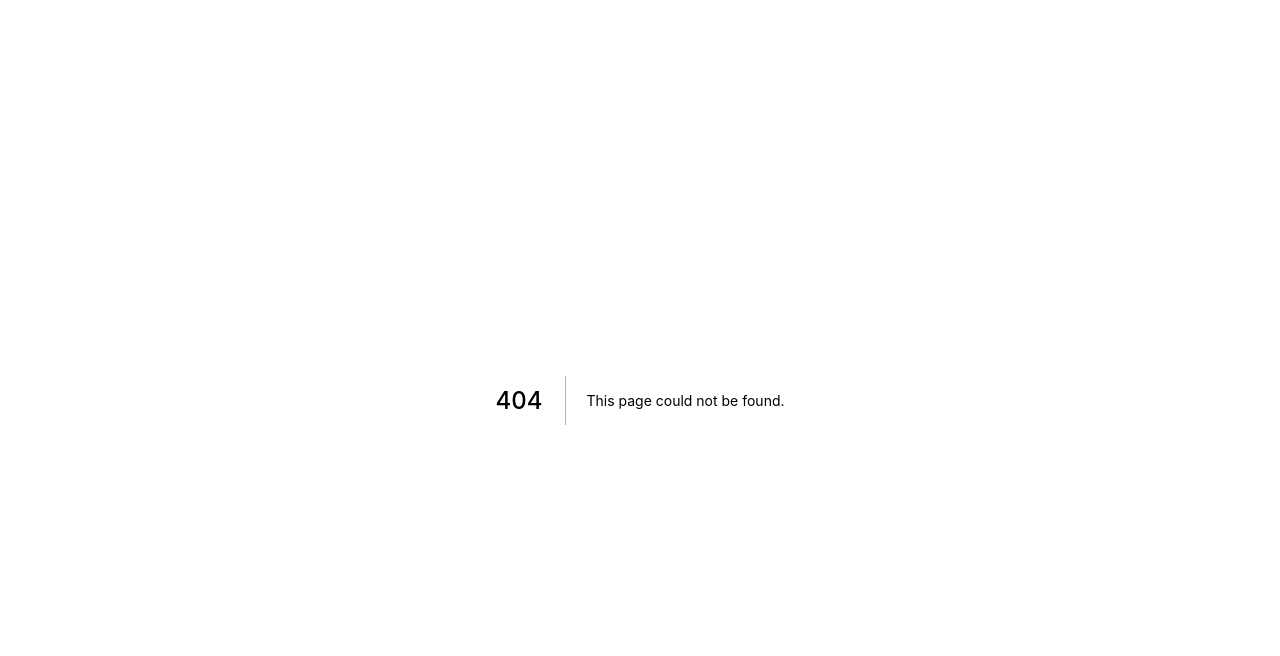
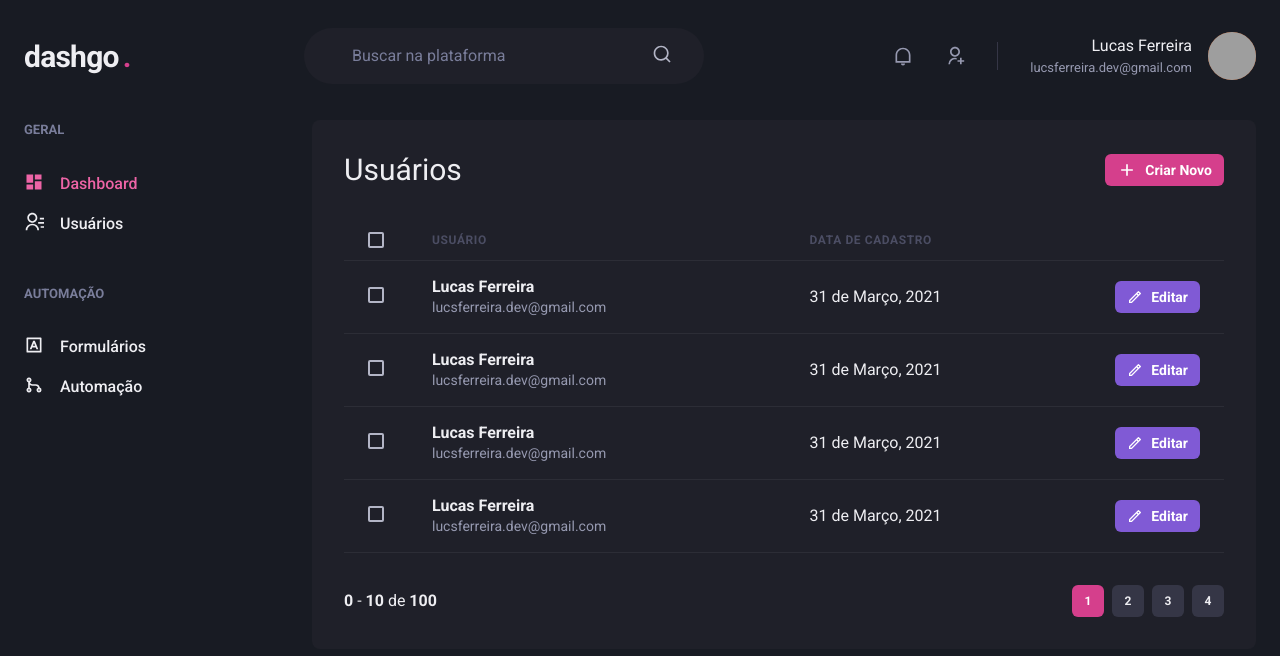
Before and after one commit to lucasfgs/dashgo, a Next.js app: page /users in a window 1280 px wide. Before the commit this address had no page. Shown: the top 656 px of the page. Built offline with nearby package versions, Linux system fonts and the light colour scheme; grey boxes are pictures that could not be loaded.

Commit message:
Feat: users page

```diff
--- /dev/null
+++ b/src/components/Pagination.tsx
@@ -0,0 +1,65 @@
+import { Box, Button, Stack } from "@chakra-ui/react";
+
+export function Pagination() {
+  return (
+    <Stack
+      direction="row"
+      spacing="6"
+      mt="8"
+      justify="space-between"
+      align="center"
+    >
+      <Box>
+        <strong>0</strong> - <strong>10</strong> de <strong>100</strong>
+      </Box>
+      <Stack direction="row" spacing="2">
+        <Button
+          size="sm"
+          fontSize="xs"
+          width="4"
+          colorScheme="pink"
+          disabled
+          _disabled={{
+            bgColor: "pink.500",
+            cursor: "default",
+          }}
+        >
+          1
+        </Button>
+        <Button
+          size="sm"
+          fontSize="xs"
+          width="4"
+          bg="gray.700"
+          _hover={{
+            bg: "gray.500",
+          }}
+        >
+          2
+        </Button>
+        <Button
+          size="sm"
+          fontSize="xs"
+          width="4"
+          bg="gray.700"
+          _hover={{
+            bg: "gray.500",
+          }}
+        >
+          3
+        </Button>
+        <Button
+          size="sm"
+          fontSize="xs"
+          width="4"
+          bg="gray.700"
+          _hover={{
+            bg: "gray.500",
+          }}
+        >
+          4
+        </Button>
+      </Stack>
+    </Stack>
+  );
+}
--- /dev/null
+++ b/src/pages/users/index.tsx
@@ -0,0 +1,166 @@
+import {
+  Box,
+  Button,
+  Checkbox,
+  Flex,
+  Heading,
+  Icon,
+  Table,
+  Tbody,
+  Td,
+  Text,
+  Th,
+  Thead,
+  Tr,
+} from "@chakra-ui/react";
+import { RiAddLine, RiPencilLine } from "react-icons/ri";
+
+import { Header } from "components/Header";
+import { Sidebar } from "components/Sidebar";
+import { Pagination } from "components/Pagination";
+
+export default function UserList() {
+  return (
+    <Box>
+      <Header />
+
+      <Flex w="100%" my="6" maxW="1480" mx="auto" px="6">
+        <Sidebar />
+
+        <Box flex="1" borderRadius={8} bg="gray.800" p="8">
+          <Flex mb="8" justify="space-between" align="center">
+            <Heading size="lg" fontWeight="normal">
+              Usuários
+            </Heading>
+            <Button
+              as="a"
+              size="sm"
+              fontSize="sm"
+              colorScheme="pink"
+              leftIcon={<Icon as={RiAddLine} fontSize={20} />}
+            >
+              Criar Novo
+            </Button>
+          </Flex>
+
+          <Table colorScheme="whiteAlpha">
+            <Thead>
+              <Tr>
+                <Th px="6" color="gray.300" width="8">
+                  <Checkbox colorScheme="pink" />
+                </Th>
+                <Th>Usuário</Th>
+                <Th>Data de cadastro</Th>
+                <Th width="8"></Th>
+              </Tr>
+            </Thead>
+            <Tbody>
+              <Tr>
+                <Td px="6">
+                  <Checkbox colorScheme="pink" />
+                </Td>
+                <Td>
+                  <Box>
+                    <Text fontWeight="bold">Lucas Ferreira</Text>
+                    <Text fontSize="sm" color="gray.300">
+                      lucsferreira.dev@gmail.com
+                    </Text>
+                  </Box>
+                </Td>
+                <Td>31 de Março, 2021</Td>
+                <Td>
+                  <Button
+                    as="a"
+                    size="sm"
+                    fontSize="sm"
+                    colorScheme="purple"
+                    leftIcon={<Icon as={RiPencilLine} fontSize={16} />}
+                  >
+                    Editar
+                  </Button>
+                </Td>
+              </Tr>
+              <Tr>
+                <Td px="6">
+                  <Checkbox colorScheme="pink" />
+                </Td>
+                <Td>
+                  <Box>
+                    <Text fontWeight="bold">Lucas Ferreira</Text>
+                    <Text fontSize="sm" color="gray.300">
+                      lucsferreira.dev@gmail.com
+                    </Text>
+                  </Box>
+                </Td>
+                <Td>31 de Março, 2021</Td>
+                <Td>
+                  <Button
+                    as="a"
+                    size="sm"
+                    fontSize="sm"
+                    colorScheme="purple"
+                    leftIcon={<Icon as={RiPencilLine} fontSize={16} />}
+                  >
+                    Editar
+                  </Button>
+                </Td>
+              </Tr>
+              <Tr>
+                <Td px="6">
+                  <Checkbox colorScheme="pink" />
+                </Td>
+                <Td>
+                  <Box>
+                    <Text fontWeight="bold">Lucas Ferreira</Text>
+                    <Text fontSize="sm" color="gray.300">
+                      lucsferreira.dev@gmail.com
+                    </Text>
+                  </Box>
+                </Td>
+                <Td>31 de Março, 2021</Td>
+                <Td>
+                  <Button
+                    as="a"
+                    size="sm"
+                    fontSize="sm"
+                    colorScheme="purple"
+                    leftIcon={<Icon as={RiPencilLine} fontSize={16} />}
+                  >
+                    Editar
+                  </Button>
+                </Td>
+              </Tr>
+              <Tr>
+                <Td px="6">
+                  <Checkbox colorScheme="pink" />
+                </Td>
+                <Td>
+                  <Box>
+                    <Text fontWeight="bold">Lucas Ferreira</Text>
+                    <Text fontSize="sm" color="gray.300">
+                      lucsferreira.dev@gmail.com
+                    </Text>
+                  </Box>
+                </Td>
+                <Td>31 de Março, 2021</Td>
+                <Td>
+                  <Button
+                    as="a"
+                    size="sm"
+                    fontSize="sm"
+                    colorScheme="purple"
+                    leftIcon={<Icon as={RiPencilLine} fontSize={16} />}
+                  >
+                    Editar
+                  </Button>
+                </Td>
+              </Tr>
+            </Tbody>
+          </Table>
+
+          <Pagination />
+        </Box>
+      </Flex>
+    </Box>
+  );
+}
```
Also changed, not shown: src/pages/users/create.tsx (added, +55 -0 lines).
